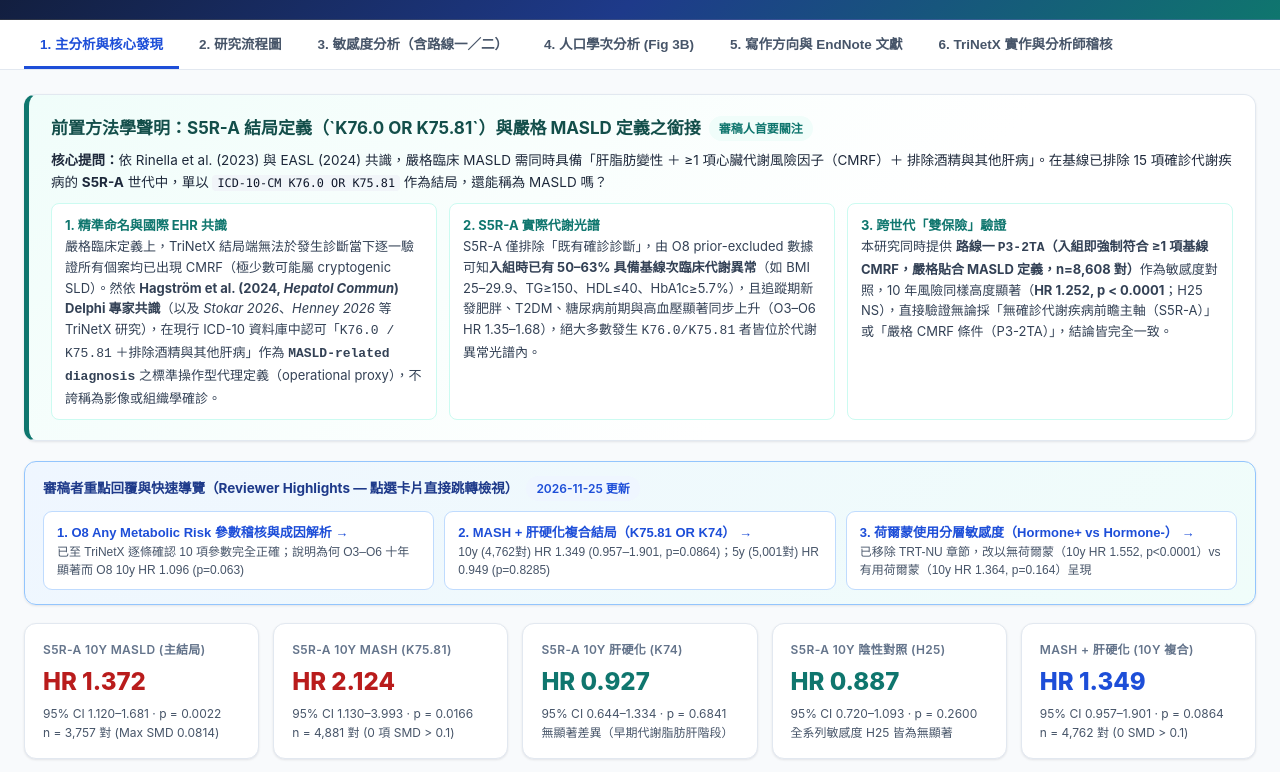
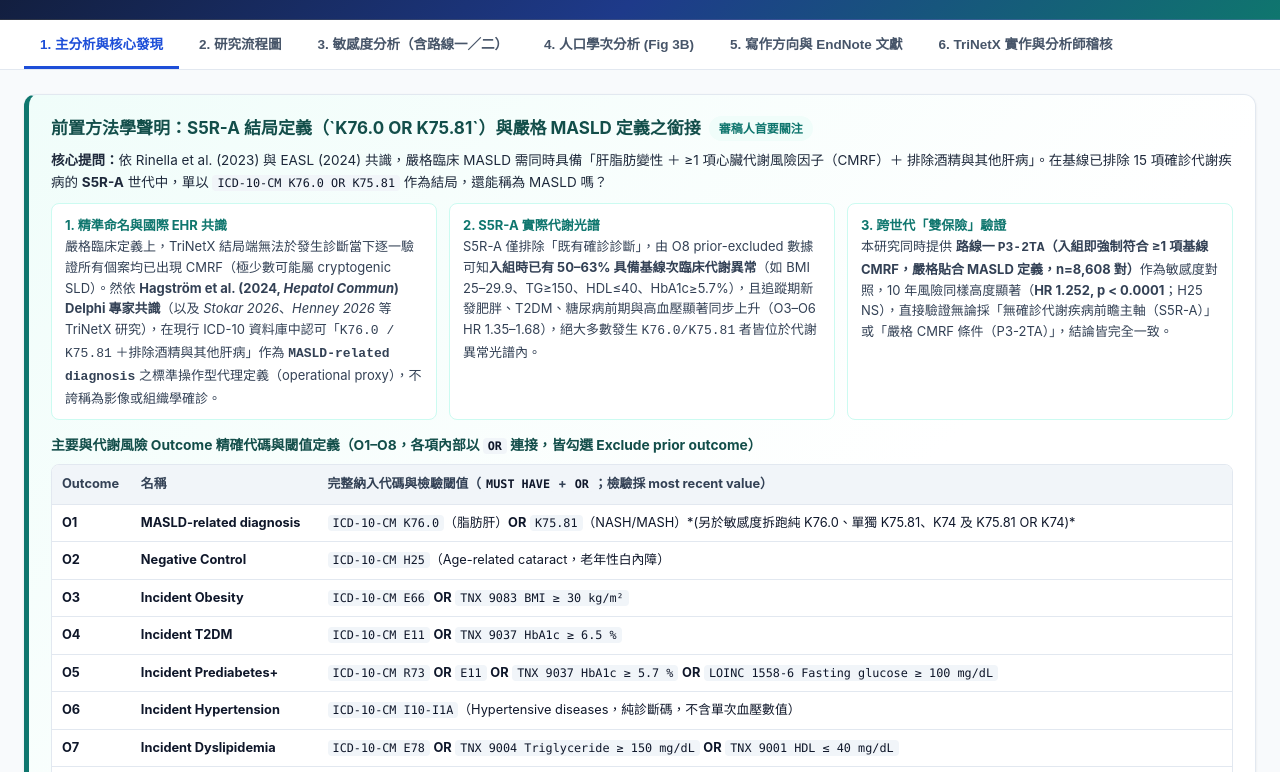
Before and after one commit to freshrogerchang-dev/s5ra-masld-audit-report, a plain HTML site: page index.html in a window 1280 px wide. Shown: the part 180-952 px from the top of the page. Drawn offline with Linux system fonts and the light colour scheme.

Commit message:
Add O1-O8 exact outcome definitions table to top of homepage for reviewers

```diff
--- a/index.html
+++ b/index.html
@@ -240,6 +240,29 @@
           <strong style="color:#0f766e;">3. 跨世代「雙保險」驗證</strong><br/>
           本研究同時提供 <strong>路線一 <code>P3-2TA</code>（入組即強制符合 ≥1 項基線 CMRF，嚴格貼合 MASLD 定義，n=8,608 對）</strong>作為敏感度對照，10 年風險同樣高度顯著（<strong>HR 1.252, p &lt; 0.0001</strong>；H25 NS），直接驗證無論採「無確診代謝疾病前瞻主軸（S5R-A）」或「嚴格 CMRF 條件（P3-2TA）」，結論皆完全一致。
         </div>
+      </div>
+
+      <h3 style="margin:14px 0 6px; color:#134e4a; font-size:13.8px;">主要與代謝風險 Outcome 精確代碼與閾值定義（O1–O8，各項內部以 <span class="code">OR</span> 連接，皆勾選 Exclude prior outcome）</h3>
+      <div class="table-wrap" style="background:#fff;">
+        <table>
+          <thead>
+            <tr>
+              <th>Outcome</th>
+              <th>名稱</th>
+              <th>完整納入代碼與檢驗閾值（<span class="code">MUST HAVE</span> + <span class="code">OR</span>；檢驗採 most recent value）</th>
+            </tr>
+          </thead>
+          <tbody>
+            <tr><td><strong>O1</strong></td><td><strong>MASLD-related diagnosis</strong></td><td><span class="code">ICD-10-CM K76.0</span>（脂肪肝）<strong>OR</strong> <span class="code">K75.81</span>（NASH/MASH）*(另於敏感度拆跑純 K76.0、單獨 K75.81、K74 及 K75.81 OR K74)*</td></tr>
+            <tr><td><strong>O2</strong></td><td><strong>Negative Control</strong></td><td><span class="code">ICD-10-CM H25</span>（Age-related cataract，老年性白內障）</td></tr>
+            <tr><td><strong>O3</strong></td><td><strong>Incident Obesity</strong></td><td><span class="code">ICD-10-CM E66</span> <strong>OR</strong> <span class="code">TNX 9083 BMI ≥ 30 kg/m²</span></td></tr>
+            <tr><td><strong>O4</strong></td><td><strong>Incident T2DM</strong></td><td><span class="code">ICD-10-CM E11</span> <strong>OR</strong> <span class="code">TNX 9037 HbA1c ≥ 6.5 %</span></td></tr>
+            <tr><td><strong>O5</strong></td><td><strong>Incident Prediabetes+</strong></td><td><span class="code">ICD-10-CM R73</span> <strong>OR</strong> <span class="code">E11</span> <strong>OR</strong> <span class="code">TNX 9037 HbA1c ≥ 5.7 %</span> <strong>OR</strong> <span class="code">LOINC 1558-6 Fasting glucose ≥ 100 mg/dL</span></td></tr>
+            <tr><td><strong>O6</strong></td><td><strong>Incident Hypertension</strong></td><td><span class="code">ICD-10-CM I10-I1A</span>（Hypertensive diseases，純診斷碼，不含單次血壓數值）</td></tr>
+            <tr><td><strong>O7</strong></td><td><strong>Incident Dyslipidemia</strong></td><td><span class="code">ICD-10-CM E78</span> <strong>OR</strong> <span class="code">TNX 9004 Triglyceride ≥ 150 mg/dL</span> <strong>OR</strong> <span class="code">TNX 9001 HDL ≤ 40 mg/dL</span></td></tr>
+            <tr><td><strong>O8</strong></td><td><strong>Any Metabolic Risk Factor</strong></td><td>上述 O3–O7 全部 <strong>10 項（5 診斷＋5 檢驗）之聯集</strong>：<span class="code">E66 / E11 / R73 / I10-I1A / E78 / BMI≥30 / HbA1c≥5.7% / FG≥100 / TG≥150 / HDL≤40</span></td></tr>
+          </tbody>
+        </table>
       </div>
     </div>
 
```
